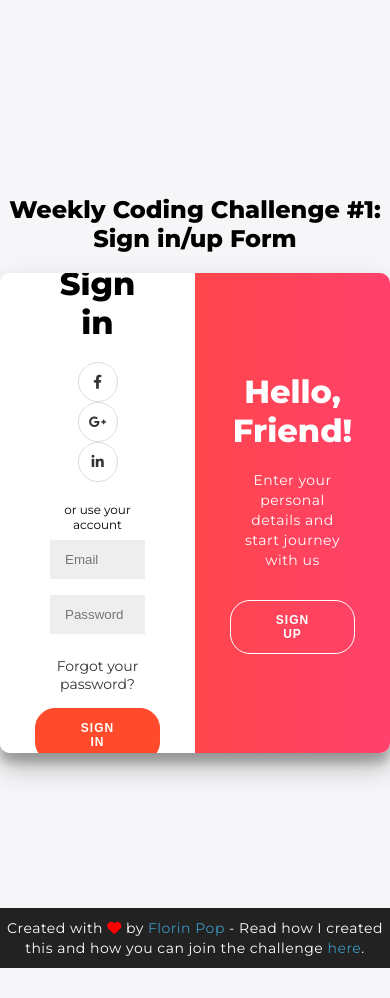
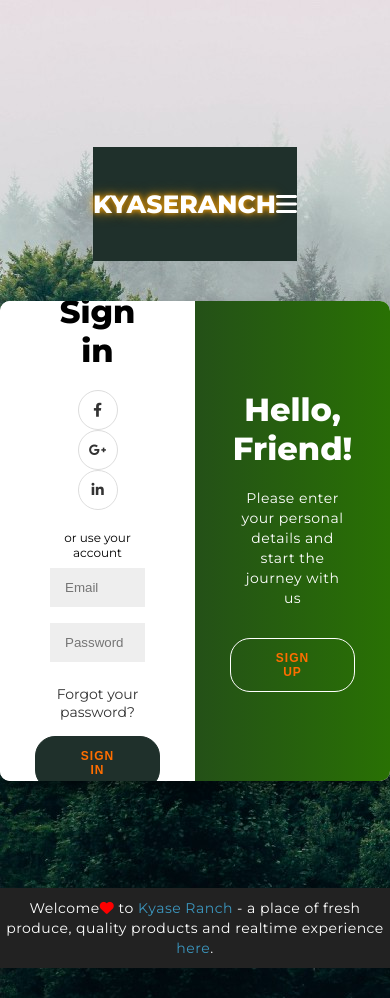
Before and after one commit to MbithiSandra/C_WAD, a PHP site: page /login.html in a window 390 px wide. Run offline with PHP 8.4, Linux system fonts and the light colour scheme; some libraries are stand-ins or nearby versions.

Commit message:
completion of login page

```diff
--- /dev/null
+++ b/code.js
@@ -0,0 +1,11 @@
+const signUpButton = document.getElementById('signUp');
+const signInButton = document.getElementById('signIn');
+const container = document.getElementById('container');
+
+signUpButton.addEventListener('click', () => {
+	container.classList.add("right-panel-active");
+});
+
+signInButton.addEventListener('click', () => {
+	container.classList.remove("right-panel-active");
+});
--- a/login.html
+++ b/login.html
@@ -11,7 +11,26 @@
     <link rel="stylesheet" href="style.css">
 </head>
 <body>
-    <h2>Weekly Coding Challenge #1: Sign in/up Form</h2>
+    <section class="header">
+        <nav>
+            <div class="logo">KYASERANCH</div>
+            <label for="menu-btn" class="menu-icon"><i class="fas fa-bars"></i></label>
+            <input type="checkbox" id="menu-btn">
+            <ul>
+
+                <li><a href="index.html">HOME</a></li>
+                <li><a href="about.html">ABOUT</a></li>
+                <li><a href="animals.html">ANIMALS</a></li>
+                <li><a href="products.html">PRODUCTS</a></li>
+                <li><a href="farmtour.html">FARMTOURS</a></li>
+                <li><a href="contactus.html">CONTACT</a></li>
+                <li><a href="blog.html">BLOG/NEWS</a></li>
+                <li><a href="login.html" >LOGIN</a></li>
+            </ul>
+        </nav>
+    </section>
+
+    <h2></h2>
     <div class="container" id="container">
         <div class="form-container sign-up-container">
             <form action="#">
@@ -53,7 +72,7 @@
                 </div>
                 <div class="overlay-panel overlay-right">
                     <h1>Hello, Friend!</h1>
-                    <p>Enter your personal details and start journey with us</p>
+                    <p>Please enter your personal details and start the journey with us</p>
                     <button class="ghost" id="signUp">Sign Up</button>
                 </div>
             </div>
@@ -62,9 +81,9 @@
 
     <footer>
         <p>
-            Created with <i class="fa fa-heart"></i> by
-            <a target="_blank" href="https://florin-pop.com">Florin Pop</a>
-            - Read how I created this and how you can join the challenge
+            Welcome<i class="fa fa-heart"></i> to
+            <a target="_blank" href="https://florin-pop.com">Kyase Ranch</a>
+            - a place of fresh produce, quality products and realtime experience
             <a target="_blank" href="https://www.florin-pop.com/blog/2019/03/double-slider-sign-in-up-form/">here</a>.
         </p>
     </footer>
--- a/style.css
+++ b/style.css
@@ -5,7 +5,7 @@
 }
 
 body {
-	background: #f6f5f7;
+	background-image: url(Images/back.jpg);
 	display: flex;
 	justify-content: center;
 	align-items: center;
@@ -22,6 +22,10 @@ h1 {
 
 h2 {
 	text-align: center;
+    text-shadow: 0 0 5px rgba(4, 91, 72, 0.8),
+                     0 0 10px rgba(0, 157, 255, 0.6),
+                     0 0 15px rgba(3, 107, 76, 0.4);
+    transition: text-shadow 0.5s;
 }
 p {
 	font-size: 14px;
@@ -44,9 +48,9 @@ a {
 
 button {
 	border-radius: 20px;
-	border: 1px solid #FF4B2B;
-	background-color: #FF4B2B;
-	color: #FFFFFF;
+	border: 1px solid #1f302b;
+	background-color: #1f302b;
+	color: #FF6E00;
 	font-size: 12px;
 	font-weight: bold;
 	padding: 12px 45px;
@@ -159,8 +163,8 @@ input {
 
 .overlay {
 	background: #FF416C;
-	background: -webkit-linear-gradient(to right, #FF4B2B, #FF416C);
-	background: linear-gradient(to right, #FF4B2B, #FF416C);
+	background: -webkit-linear-gradient(to right, #1f302b, #297104);
+	background: linear-gradient(to right, #1f302b, #297104);
 	background-repeat: no-repeat;
 	background-size: cover;
 	background-position: 0 0;
@@ -248,3 +252,122 @@ footer a {
     color: #3c97bf;
     text-decoration: none;
 }
+
+
+.header {
+    background-color: #1f302b;
+    color: white;
+    position:sticky;
+    top: 0; left: 0; right: 0;
+    z-index: 1000;
+    display:inline-block;
+    padding-top: 2rem;
+    padding-bottom: 2rem;
+    box-shadow: white;
+    align-items:center;
+    justify-content:center;
+}
+
+nav {
+    display: flex;
+    align-items: center;
+    justify-content: space-between;
+    height: 50px;
+}
+
+.logo {
+    font-size: 25px;
+    font-weight: bold;
+    color: white;
+    text-shadow: 0 0 5px rgba(255, 165, 0, 0.8),
+                     0 0 10px rgba(255, 165, 0, 0.6),
+                     0 0 15px rgba(255, 165, 0, 0.4);
+    transition: text-shadow 0.5s;
+}
+
+    .logo:hover {
+        text-shadow: 0 0 10px rgba(255, 165, 0, 1),
+                     0 0 20px rgba(255, 165, 0, 1),
+                     0 0 30px rgba(255, 165, 0, 1);
+    }
+
+
+
+.menu-icon {
+    display: none;
+    font-size: 24px;
+    cursor: pointer;
+    color: white;
+}
+
+nav ul {
+    display: flex;
+    list-style: none;
+    margin: 0;
+    padding: 0;
+}
+
+nav ul li {
+    margin: 0 10px;
+}
+
+nav ul li a {
+    text-decoration: none;
+    color: white;
+    font-size: 16px;
+    line-height: 80px;
+    padding: 8px 15px;
+}
+
+nav ul li a:hover {
+    border-radius: 5px;
+    box-shadow: 0 0 5px #FFA500, 0 0 5px #FFA500;
+    transition: 0.5s;
+    text-decoration: none;
+    color: white;
+}
+
+/* Responsive Styles */
+@media (max-width: 768px) {
+    .menu-icon {
+        display: block;
+    }
+
+    nav ul {
+        position: fixed;
+        top: 80px;
+        left: -100%;
+        width: 100%;
+        height: calc(100vh - 80px);
+        background: #2c3e50;
+        flex-direction: column;
+        justify-content: flex-start;
+        align-items: center;
+        transition: all 0.5s;
+        z-index: 1000;
+        overflow-y: auto;  /* Allow vertical scrolling */
+    }
+
+    nav ul li {
+        width: 100%;
+        text-align: center;
+        margin: 0;
+        border-bottom: 1px solid #444;
+    }
+
+    nav ul li a {
+        font-size: 24px;
+        line-height: 50px;
+        padding: 15px 0;
+        display: block;
+        width: 100%;
+    }
+
+    #menu-btn:checked ~ ul {
+        left: 0;
+    }
+}
+
+input[type="checkbox"] {
+    display: none;
+}
```
